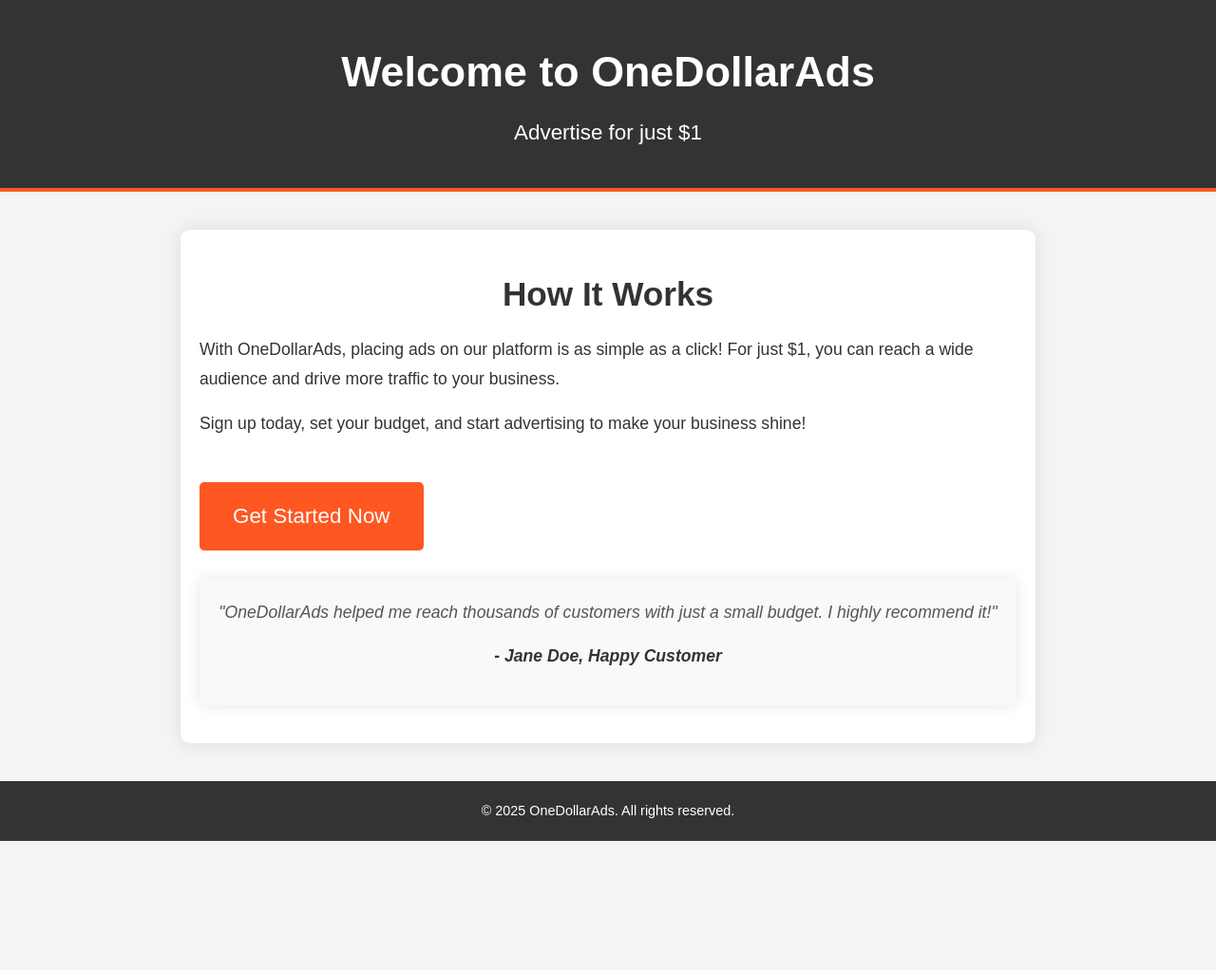
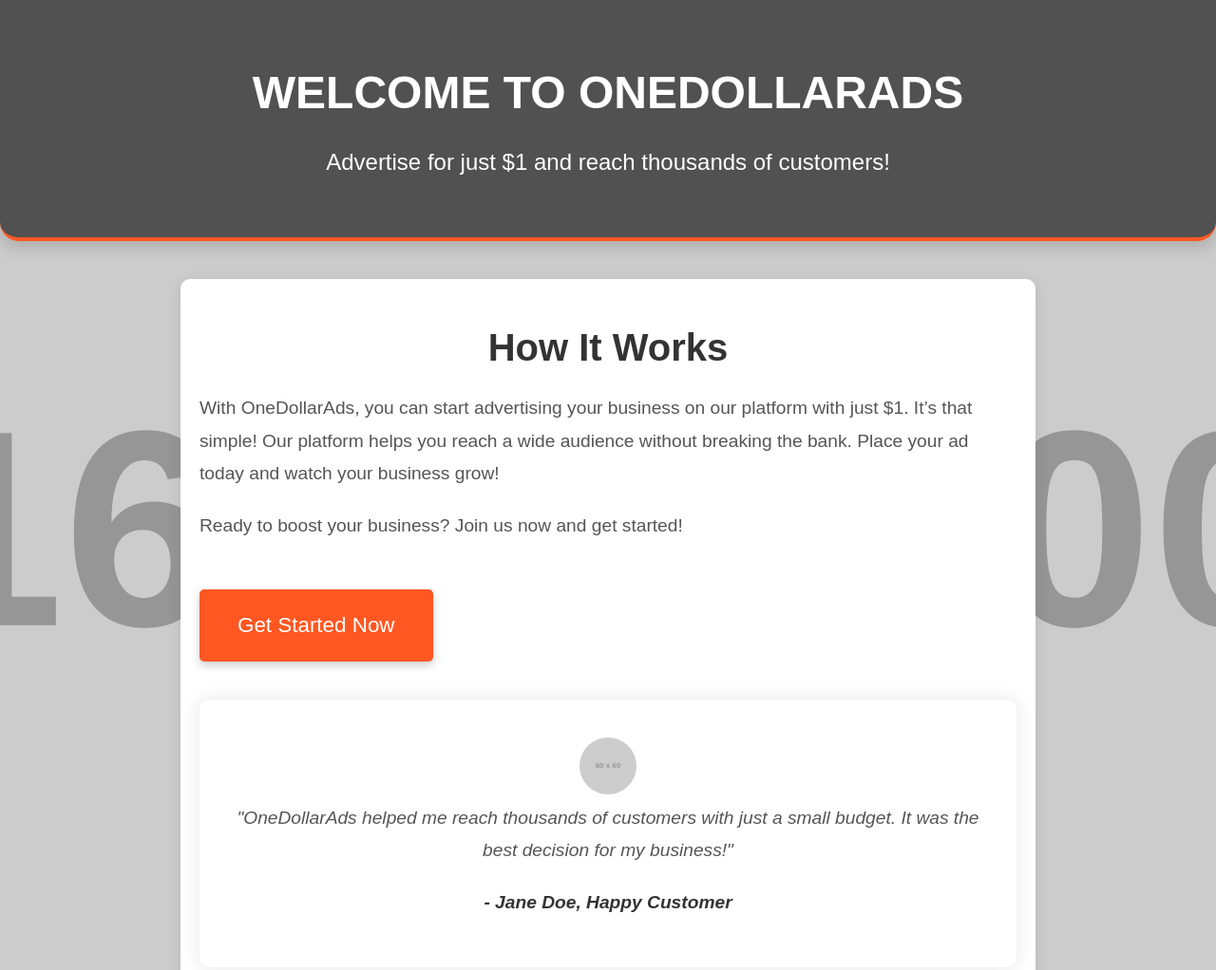
Before and after one commit to onedollarads/onedollarads, a plain HTML site: page index.html in a window 1280 px wide. Shown: the top 1022 px of the page at 95% size. Before the commit the page ends 886 px from the top, so only its background shows below. Drawn offline with Linux system fonts and the light colour scheme; placeholder pictures from the web are drawn by us.

Commit message:
Update index.html

```diff
--- a/index.html
+++ b/index.html
@@ -15,30 +15,39 @@
 
         /* Global Styles */
         body {
-            font-family: Arial, sans-serif;
-            background-color: #f4f4f4;
+            font-family: 'Arial', sans-serif;
+            background-color: #f9f9f9;
             color: #333;
             line-height: 1.6;
+            background-image: url('https://via.placeholder.com/1600x900/ff5722/ffffff?text=Your+Ad+Here'); /* Placeholder image */
+            background-size: cover;
+            background-position: center;
+            overflow-x: hidden;
         }
 
         header {
-            background-color: #333;
+            background-color: rgba(0, 0, 0, 0.6);
             color: white;
-            padding: 40px 20px;
+            padding: 60px 20px;
             text-align: center;
             border-bottom: 4px solid #ff5722;
+            border-radius: 0 0 20px 20px;
+            box-shadow: 0 4px 20px rgba(0, 0, 0, 0.2);
         }
 
         header h1 {
-            margin-bottom: 10px;
-            font-size: 2.8rem;
+            margin-bottom: 15px;
+            font-size: 3rem;
+            text-transform: uppercase;
+            font-weight: bold;
             animation: fadeIn 2s ease-in;
         }
 
         header p {
-            font-size: 1.4rem;
+            font-size: 1.5rem;
             font-weight: 400;
             animation: fadeIn 3s ease-in;
+            margin-top: 10px;
         }
 
         @keyframes fadeIn {
@@ -50,28 +59,30 @@
             padding: 40px 20px;
             max-width: 900px;
             margin: 40px auto;
-            background-color: white;
+            background-color: #ffffff;
             border-radius: 10px;
-            box-shadow: 0 0 20px rgba(0, 0, 0, 0.1);
+            box-shadow: 0 4px 15px rgba(0, 0, 0, 0.1);
         }
 
         main h2 {
             margin-bottom: 15px;
-            font-size: 2.2rem;
+            font-size: 2.5rem;
             color: #333;
             text-align: center;
+            font-weight: bold;
         }
 
         main p {
-            margin-bottom: 15px;
-            font-size: 1.1rem;
+            margin-bottom: 20px;
+            font-size: 1.2rem;
             line-height: 1.8;
+            color: #555;
         }
 
         .cta-button {
             display: inline-block;
             margin-top: 30px;
-            padding: 18px 35px;
+            padding: 20px 40px;
             background-color: #ff5722;
             color: white;
             text-decoration: none;
@@ -79,11 +90,13 @@
             border-radius: 5px;
             text-align: center;
             transition: background-color 0.3s ease, transform 0.3s ease;
+            box-shadow: 0 4px 10px rgba(0, 0, 0, 0.2);
         }
 
         .cta-button:hover {
             background-color: #e64a19;
-            transform: scale(1.05);
+            transform: scale(1.1);
+            box-shadow: 0 6px 15px rgba(0, 0, 0, 0.3);
         }
 
         footer {
@@ -91,8 +104,8 @@
             color: white;
             text-align: center;
             padding: 20px;
-            position: relative;
             margin-top: 40px;
+            border-radius: 10px 10px 0 0;
         }
 
         footer p {
@@ -101,42 +114,50 @@
         }
 
         .testimonial {
-            background-color: #f9f9f9;
-            padding: 20px;
-            border-radius: 5px;
-            box-shadow: 0 0 15px rgba(0, 0, 0, 0.1);
-            margin-top: 30px;
+            background-color: #fff;
+            padding: 30px;
+            border-radius: 10px;
+            box-shadow: 0 0 20px rgba(0, 0, 0, 0.1);
+            margin-top: 40px;
             text-align: center;
         }
 
         .testimonial p {
             font-style: italic;
             color: #555;
+            font-size: 1.2rem;
         }
 
         .testimonial .author {
-            margin-top: 15px;
+            margin-top: 20px;
             font-weight: bold;
             color: #333;
+        }
+
+        .testimonial img {
+            max-width: 60px;
+            border-radius: 50%;
+            margin-top: 10px;
         }
     </style>
 </head>
 <body>
     <header role="banner">
         <h1>Welcome to OneDollarAds</h1>
-        <p>Advertise for just $1</p>
+        <p>Advertise for just $1 and reach thousands of customers!</p>
     </header>
 
     <main role="main">
         <section>
             <h2>How It Works</h2>
-            <p>With OneDollarAds, placing ads on our platform is as simple as a click! For just $1, you can reach a wide audience and drive more traffic to your business.</p>
-            <p>Sign up today, set your budget, and start advertising to make your business shine!</p>
+            <p>With OneDollarAds, you can start advertising your business on our platform with just $1. It’s that simple! Our platform helps you reach a wide audience without breaking the bank. Place your ad today and watch your business grow!</p>
+            <p>Ready to boost your business? Join us now and get started!</p>
             <a href="#signup" class="cta-button">Get Started Now</a>
         </section>
 
         <section class="testimonial">
-            <p>"OneDollarAds helped me reach thousands of customers with just a small budget. I highly recommend it!"</p>
+            <img src="https://via.placeholder.com/60" alt="Testimonial Author">
+            <p>"OneDollarAds helped me reach thousands of customers with just a small budget. It was the best decision for my business!"</p>
             <p class="author">- Jane Doe, Happy Customer</p>
         </section>
     </main>
```
